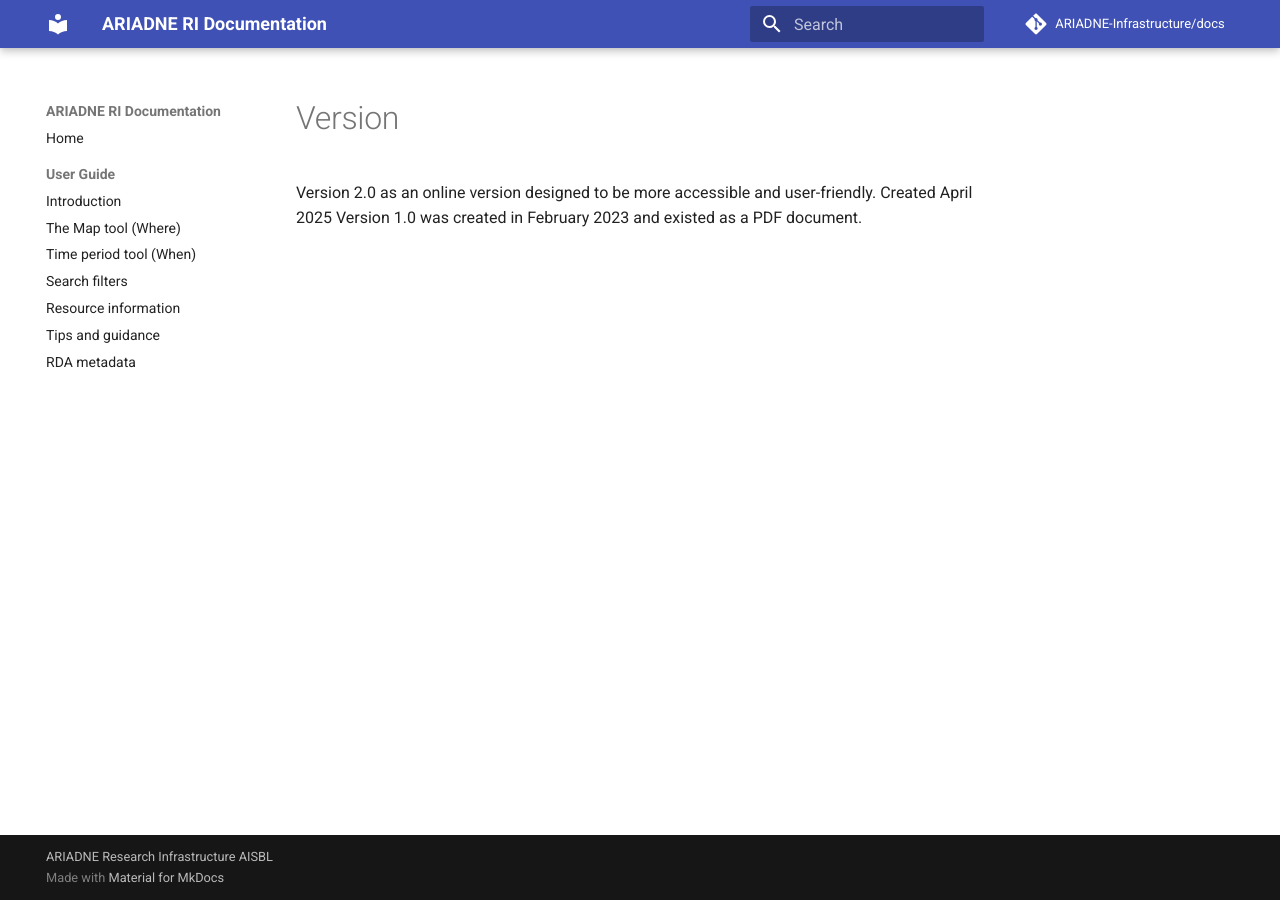
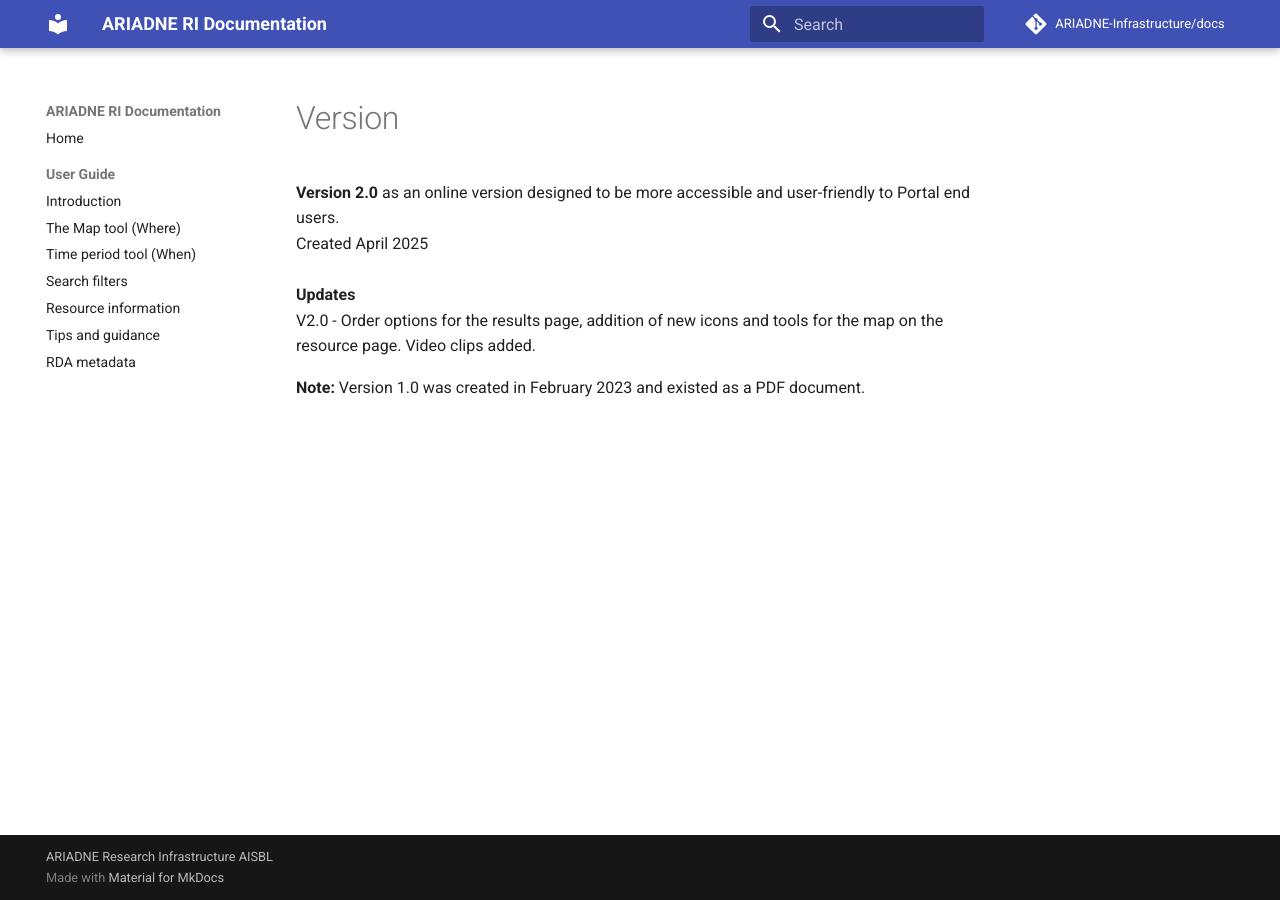
Before and after one commit to uoy-ads/hsds-data-catalogue-docs, an MkDocs documentation site: the page built from docs/Portal_User_Guide/Version.md, in a window 1280 px wide. Built offline with MkDocs 1.6.1 and Material for MkDocs 9.7.7, drawn with Linux system fonts in a browser that asks for light colours; comment, search, counter and statistics services are not loaded.

Commit message:
Update Version.md

```diff
--- a/docs/Portal_User_Guide/Version.md
+++ b/docs/Portal_User_Guide/Version.md
@@ -1,3 +1,10 @@
-Version 2.0 as an online version designed to be more accessible and user-friendly.
-Created April 2025
-Version 1.0 was created in February 2023 and existed as a PDF document.
+---
+description: Record of the versions of the  ARIADNE Portal Guide.
+---
+**Version 2.0** as an online version designed to be more accessible and user-friendly to Portal end users.<Br>
+Created April 2025<Br>
+<Br>
+**Updates**<Br>
+V2.0 - Order options for the results page, addition of new icons and tools for the map on the resource page. Video clips added.
+
+**Note:** Version 1.0 was created in February 2023 and existed as a PDF document.
```
